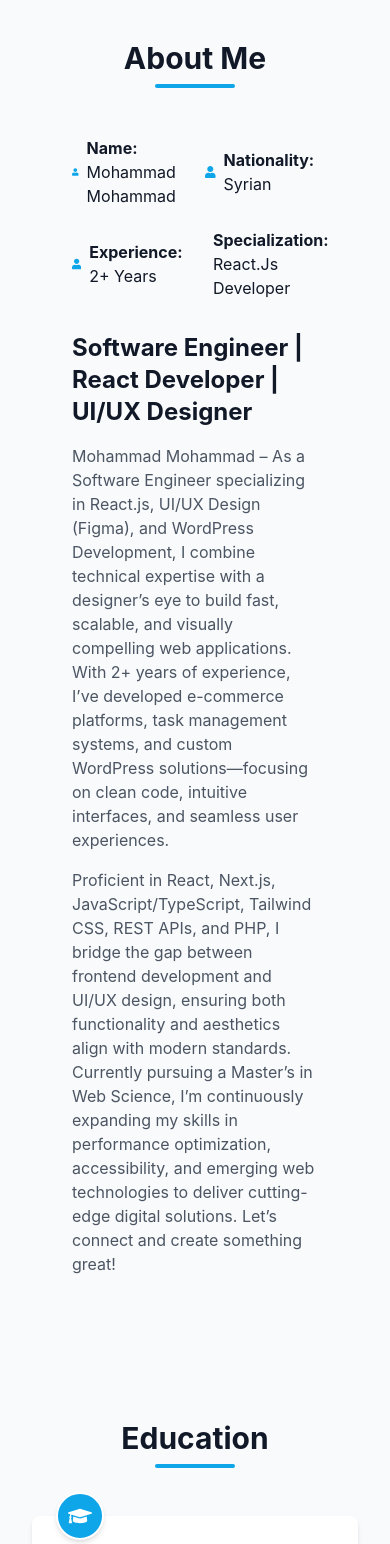
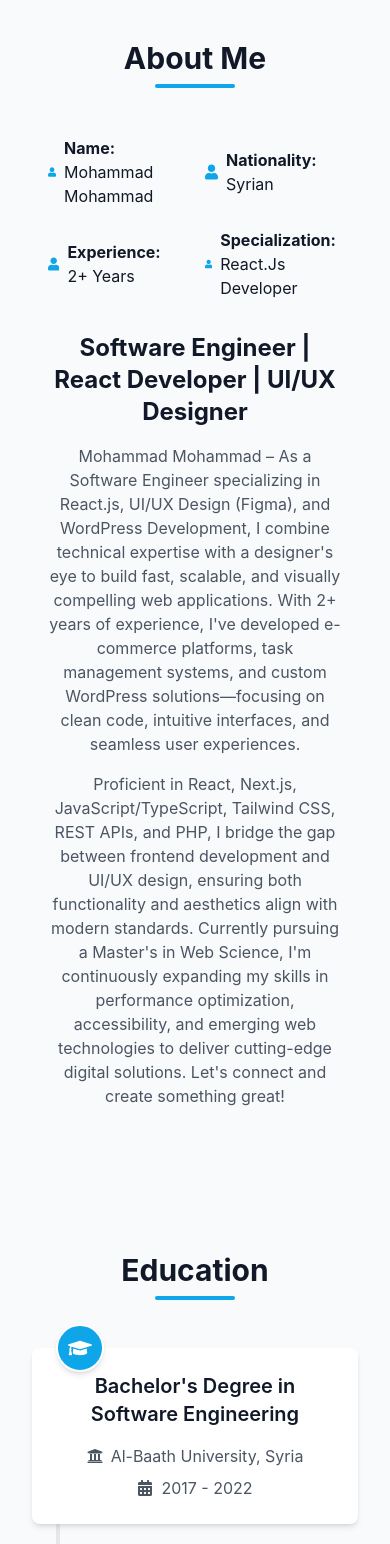
Before and after one commit to Eng-MuhammadMuhammad/New-Portfolio, a React (Create React App) app: page / in a window 390 px wide. Shown: the part 860-2404 px from the top of the page. Built offline with nearby package versions, Linux system fonts and the light colour scheme.

Commit message:
some updates

```diff
--- a/src/components/layout/Header.js
+++ b/src/components/layout/Header.js
@@ -12,7 +12,7 @@ const Header = ({ darkMode, toggleDarkMode }) => {
 
   return (
     <header className="sticky top-0 z-50 bg-white dark:bg-gray-800 shadow-md transition-colors duration-300">
-      <div className="container mx-auto px-4">
+      <div className="container mx-auto px-12">
         <div className="flex justify-between items-center py-4">
           <div className="flex items-center">
             <Link to="/">
--- a/src/components/sections/About.js
+++ b/src/components/sections/About.js
@@ -17,17 +17,17 @@ const About = () => {
             <div className="w-20 h-1 bg-primary rounded"></div>
           </div>
 
-          <div className="grid grid-cols-1 md:grid-cols-2 gap-8 items-center pl-10 pr-10">
-            <div className="order-2 md:order-1">
+          <div className="grid grid-cols-1 md:grid-cols-2 gap-8 items-center px-4 md:px-10">
+            <div className="order-2 md:order-1 text-center md:text-left">
               <h3 className="text-2xl font-bold mb-4">
                 Software Engineer | React Developer | UI/UX Designer
               </h3>
               <p className="text-gray-600 dark:text-gray-300 mb-4">
                 Mohammad Mohammad – As a Software Engineer specializing in
                 React.js, UI/UX Design (Figma), and WordPress Development, I
-                combine technical expertise with a designer’s eye to build fast,
+                combine technical expertise with a designer's eye to build fast,
                 scalable, and visually compelling web applications. With 2+
-                years of experience, I’ve developed e-commerce platforms, task
+                years of experience, I've developed e-commerce platforms, task
                 management systems, and custom WordPress solutions—focusing on
                 clean code, intuitive interfaces, and seamless user experiences.
               </p>
@@ -36,9 +36,9 @@ const About = () => {
                 CSS, REST APIs, and PHP, I bridge the gap between frontend
                 development and UI/UX design, ensuring both functionality and
                 aesthetics align with modern standards. Currently pursuing a
-                Master’s in Web Science, I’m continuously expanding my skills in
+                Master's in Web Science, I'm continuously expanding my skills in
                 performance optimization, accessibility, and emerging web
-                technologies to deliver cutting-edge digital solutions. Let’s
+                technologies to deliver cutting-edge digital solutions. Let's
                 connect and create something great!
               </p>
             </div>
--- a/src/components/sections/Education.js
+++ b/src/components/sections/Education.js
@@ -34,7 +34,9 @@ const Education = () => {
           viewport={{ once: true }}
         >
           <div className="flex flex-col items-center mb-12">
-            <h2 className="text-3xl md:text-4xl font-bold mb-2">Education</h2>
+            <h2 className="text-3xl md:text-4xl font-bold mb-2 text-center">
+              Education
+            </h2>
             <div className="w-20 h-1 bg-primary rounded"></div>
           </div>
 
@@ -54,18 +56,20 @@ const Education = () => {
               >
                 {/* Content box */}
                 <div
-                  className={`bg-white dark:bg-gray-800 p-6 rounded-lg shadow-md w-full md:w-5/12 ${
+                  className={`bg-white dark:bg-gray-800 p-6 rounded-lg shadow-md w-full md:w-5/12 text-center md:text-left ${
                     item.position === "right" ? "md:ml-auto" : "md:mr-auto"
                   }`}
                 >
                   <h3 className="text-xl font-semibold mb-4">{item.degree}</h3>
-                  <div className="flex items-center mb-2 text-gray-600 dark:text-gray-300">
-                    <FaUniversity className="mr-2 flex-shrink-0" />
-                    <span>
-                      {item.institution}, {item.location}
-                    </span>
+                  <div className="flex flex-col md:flex-row md:items-center mb-2 text-gray-600 dark:text-gray-300 justify-center md:justify-start">
+                    <div className="flex items-center justify-center md:justify-start">
+                      <FaUniversity className="mr-2 flex-shrink-0" />
+                      <span>
+                        {item.institution}, {item.location}
+                      </span>
+                    </div>
                   </div>
-                  <div className="flex items-center text-gray-600 dark:text-gray-300">
+                  <div className="flex items-center text-gray-600 dark:text-gray-300 justify-center md:justify-start">
                     <FaCalendarAlt className="mr-2 flex-shrink-0" />
                     <span>{item.duration}</span>
                   </div>
--- a/src/components/sections/Experience.js
+++ b/src/components/sections/Experience.js
@@ -90,13 +90,8 @@ const Experience = () => {
           transition={{ duration: 0.5 }}
           viewport={{ once: true }}
         >
-          {/* <div className="flex flex-col items-center mb-12">
-            <h2 className="text-3xl md:text-4xl font-bold mb-2">Professional Experience</h2>
-            <div className="w-20 h-1 bg-primary rounded"></div>
-          </div> */}
-
-          <div className="flex flex-col items-center text-center w-full mb-12">
-            <h2 className="text-3xl md:text-4xl font-bold mb-2">
+          <div className="flex flex-col items-center mb-12">
+            <h2 className="text-3xl md:text-4xl font-bold mb-2 text-center">
               Professional Experience
             </h2>
             <div className="w-20 h-1 bg-primary rounded"></div>
@@ -112,28 +107,28 @@ const Experience = () => {
                 viewport={{ once: true }}
                 className="mb-8"
               >
-                <div className="bg-white dark:bg-gray-700 rounded-lg shadow-md p-6 relative border-l-4 border-primary">
+                <div className="bg-white dark:bg-gray-700 rounded-lg shadow-md p-6 relative border-l-4 border-primary text-center md:text-left">
                   <h3 className="text-xl font-bold mb-1">{item.role}</h3>
                   <h4 className="text-lg font-semibold text-primary mb-2">
                     {item.company}
                   </h4>
 
-                  <div className="flex flex-wrap gap-4 mb-3 text-sm text-gray-600 dark:text-gray-300">
-                    <div className="flex items-center">
+                  <div className="flex flex-col md:flex-row md:flex-wrap gap-4 mb-3 text-sm text-gray-600 dark:text-gray-300 justify-center md:justify-start">
+                    <div className="flex items-center justify-center md:justify-start">
                       <FaCalendarAlt className="mr-2" />
                       <span>{item.duration}</span>
                     </div>
-                    <div className="flex items-center">
+                    <div className="flex items-center justify-center md:justify-start">
                       <FaMapMarkerAlt className="mr-2" />
                       <span>{item.location}</span>
                     </div>
                   </div>
 
-                  <p className="mb-4 text-gray-600 dark:text-gray-300">
+                  <p className="mb-4 text-gray-600 dark:text-gray-300 text-center md:text-left">
                     {item.description}
                   </p>
 
-                  <div className="flex flex-wrap gap-2">
+                  <div className="flex flex-wrap gap-2 justify-center md:justify-start">
                     {item.skills.map((skill, i) => (
                       <span
                         key={i}
```
